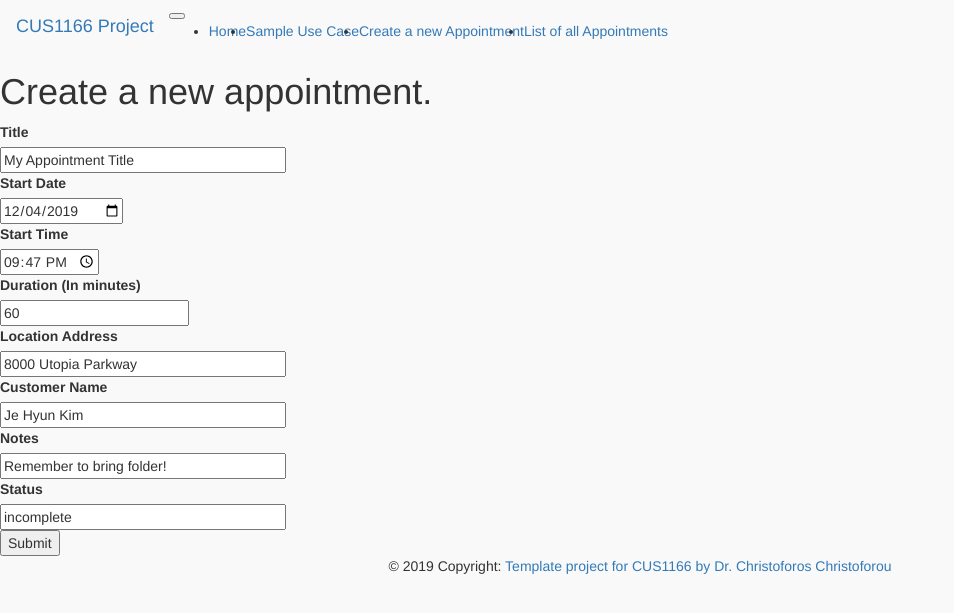
After one commit to je-hyun/RapidSprint, a Flask app: page /add_appointment in a window 1280 px wide. The commit adds this page. Shown: the top 613 px of the page, without its empty margins (0-954 px from the left). Run offline with Flask 2, Linux system fonts and the light colour scheme; some libraries are stand-ins or nearby versions.

Commit message:
Initial release, add edit delete list

```diff
--- a/app/main/forms.py
+++ b/app/main/forms.py
@@ -1,13 +1,28 @@
 
 # import flask_wtf
 from flask_wtf import FlaskForm
-from wtforms import StringField, SubmitField, SelectField, TextAreaField
+from wtforms import StringField, SubmitField, SelectField, TextAreaField, IntegerField
 from wtforms.validators import ValidationError, DataRequired, Length
+from wtforms.fields.html5 import DateField, TimeField
+import datetime
 
 
-
+class SearchForm(FlaskForm):
+    searchbox = StringField('Search', validators=[DataRequired()])
+    submit = SubmitField('submit')
 
 class TaskForm(FlaskForm):
     task_desc = StringField('task_desc', validators=[DataRequired()])
     task_status_completed = SelectField('Status', choices=[('todo','Todo'),('doing','Doing'),('done','Done')])
     submit = SubmitField('submit')
+
+class AppointmentForm(FlaskForm):
+    title = StringField('Title',validators=[DataRequired()], default="My Appointment Title")
+    start_date = DateField('Start Date', validators=[DataRequired()], default=datetime.datetime.now().date())
+    start_time = TimeField('Start Time', validators=[DataRequired()], default=datetime.datetime.now().time())
+    duration = IntegerField('Duration (In minutes)', validators=[DataRequired()], default=60)
+    location = StringField('Location Address',validators=[DataRequired()], default="8000 Utopia Parkway")
+    customer_name = StringField('Customer Name',validators=[DataRequired()], default="Je Hyun Kim")
+    notes = StringField('Notes',validators=[DataRequired()], default="Remember to bring folder!")
+    status = StringField('Status',validators=[DataRequired()], default="incomplete")
+    submit = SubmitField('Submit')
--- a/app/main/routes.py
+++ b/app/main/routes.py
@@ -1,8 +1,9 @@
-from flask import render_template,  redirect, url_for
+from flask import render_template,  redirect, url_for, flash
 from app.main import bp
 from app import db
-from app.main.forms import TaskForm
-from app.models import Task
+from app.main.forms import TaskForm, AppointmentForm, SearchForm
+from app.models import Task, Appointment
+import datetime
 
 
 # Main route of the applicaitons.
@@ -69,7 +70,64 @@ def edit_task(task_id):
     current_task = Task.query.filter_by(task_id=task_id).first_or_404()
 
     # update the form model in order to populate the html form.
-    form.task_desc.data =     current_task.task_desc
+    form.task_desc.data = current_task.task_desc
     form.task_status_completed.data = current_task.task_status
 
     return render_template("main/todolist_edit_view.html",form=form, task_id = task_id)
+
+@bp.route('/add_appointment', methods=['GET','POST'])
+def add_appointment():
+    form = AppointmentForm()
+    if form.validate_on_submit():
+        new_appointment = Appointment()
+        new_appointment.title=form.title.data
+        new_appointment.date_time = datetime.datetime.combine(form.start_date.data,form.start_time.data)
+        new_appointment.duration=form.duration.data
+        new_appointment.location=form.location.data
+        new_appointment.customer_name=form.customer_name.data
+        new_appointment.notes=form.notes.data
+        new_appointment.status=form.status.data
+
+        db.session.add(new_appointment)
+        db.session.commit()
+        flash("Added the appointment")
+        return redirect(url_for('main.add_appointment'))
+    return render_template("main/add_appointment.html",form=form)
+
+@bp.route('/single_appointment/<int:id>', methods=['GET','POST'])
+def single_appointment(id):
+    appointment = Appointment.query.get(id)
+    return render_template("main/single_appointment.html", appointment=appointment)
+
+
+@bp.route('/list_appointments', methods=['GET','POST'])
+def list_appointments():
+    appointments = Appointment.query.all()
+    return render_template("main/list_appointments.html", appointments=appointments)
+
+@bp.route('/delete_appointment/<int:id>', methods=['GET','POST'])
+def delete_appointment(id):
+    db.session.delete(Appointment.query.get(id))
+    db.session.commit()
+    flash("Appointment with id " + str(id) + " deleted.")
+    return redirect(url_for('main.list_appointments'))
+
+
+@bp.route('/edit_appointment/<int:id>', methods=['GET','POST'])
+def edit_appointment(id):
+    form = AppointmentForm()
+    appointment = Appointment.query.get(id)
+    if form.validate_on_submit():
+        appointment.title=form.title.data
+        appointment.date_time = datetime.datetime.combine(form.start_date.data,form.start_time.data)
+        appointment.duration=form.duration.data
+        appointment.location=form.location.data
+        appointment.customer_name=form.customer_name.data
+        appointment.notes=form.notes.data
+        appointment.status=form.status.data
+
+        db.session.add(appointment)
+        db.session.commit()
+        flash("Added the appointment")
+        return redirect(url_for('main.single_appointment', id=id))
+    return render_template("main/edit_appointment.html",form=form, appointment=appointment)
--- a/app/templates/layout.html
+++ b/app/templates/layout.html
@@ -35,6 +35,17 @@
 </nav>
 {% endblock %}
 
+
+{% with messages = get_flashed_messages() %}
+      {% if messages %}
+        <ul class=flashes>
+        {% for message in messages %}
+          <li>Notification: {{ message }}</li>
+        {% endfor %}
+        </ul>
+      {% endif %}
+{% endwith %}
+
 {% block content %}
     {% block main_content %}
     {% endblock main_content %}
--- /dev/null
+++ b/app/templates/main/add_appointment.html
@@ -0,0 +1,58 @@
+{% extends "menu.html" %}
+
+{% block main_content %}
+<form method="POST" action="{{url_for('main.add_appointment')}}" >
+<h1>Create a new appointment.</h1>
+{{form.hidden_tag()}}
+{{form.title.label}}<br>
+{{form.title(size=32)}}<br>
+{% for error in form.title.errors %}
+<span style="color: red;">[{{ error }}]</span>
+{% endfor %}
+
+{{form.hidden_tag()}}
+{{form.start_date.label}}<br>
+{{form.start_date(size=32)}}<br>
+{% for error in form.start_date.errors %}
+<span style="color: red;">[{{ error }}]</span>
+{% endfor %}
+
+{{form.start_time.label}}<br>
+{{form.start_time(size=32)}}<br>
+{% for error in form.start_time.errors %}
+<span style="color: red;">[{{ error }}]</span>
+{% endfor %}
+
+{{form.duration.label}}<br>
+{{form.duration(size=32)}}<br>
+{% for error in form.duration.errors %}
+<span style="color: red;">[{{ error }}]</span>
+{% endfor %}
+
+{{form.location.label}}<br>
+{{form.location(size=32)}}<br>
+{% for error in form.location.errors %}
+<span style="color: red;">[{{ error }}]</span>
+{% endfor %}
+
+{{form.customer_name.label}}<br>
+{{form.customer_name(size=32)}}<br>
+{% for error in form.customer_name.errors %}
+<span style="color: red;">[{{ error }}]</span>
+{% endfor %}
+
+{{form.notes.label}}<br>
+{{form.notes(size=32)}}<br>
+{% for error in form.notes.errors %}
+<span style="color: red;">[{{ error }}]</span>
+{% endfor %}
+
+{{form.status.label}}<br>
+{{form.status(size=32)}}<br>
+{% for error in form.status.errors %}
+<span style="color: red;">[{{ error }}]</span>
+{% endfor %}
+
+{{form.submit()}}
+</form>
+{% endblock %}
--- a/app/templates/menu.html
+++ b/app/templates/menu.html
@@ -6,4 +6,10 @@
 <li class="nav-item">
   <a class="nav-link" href="{{url_for('main.todolist')}}">Sample Use Case</a>
 </li>
+<li class="nav-item">
+  <a class="nav-link" href="{{url_for('main.add_appointment')}}">Create a new Appointment</a>
+</li>
+<li class="nav-item">
+  <a class="nav-link" href="{{url_for('main.list_appointments')}}">List of all Appointments</a>
+</li>
 {%  endblock %}
```
Also changed, not shown: app/models.py (+10 -0 lines), app/templates/main/edit_appointment.html (added, +58 -0 lines), app/templates/main/list_appointments.html (added, +20 -0 lines), app/templates/main/single_appointment.html (added, +16 -0 lines), je_hyun_kim.readme.md (+54 -0 lines).
